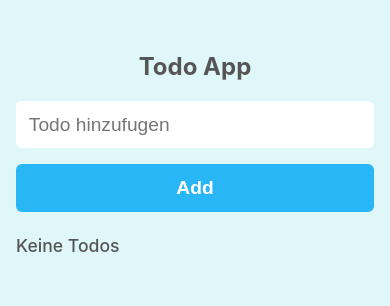
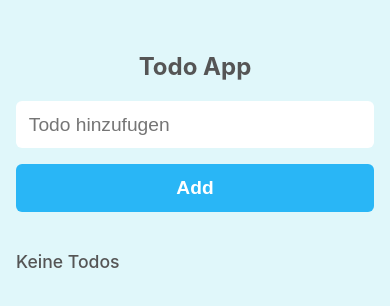
Before and after one commit to abbosaliy/Todo-App, a React (Create React App) app: page / in a window 390 px wide. Shown: the top 306 px of the page. Built offline with nearby package versions, Linux system fonts and the light colour scheme.

Commit message:
the distance between saved todos has been increased

```diff
--- a/src/components/TodoApp.css
+++ b/src/components/TodoApp.css
@@ -18,7 +18,7 @@
     width: 100%;
     padding: 1rem;
     height: 100vh;
-    gap: 0.5rem;
+    gap: 1.5rem;
   }
 
   .todo-liste {
```
